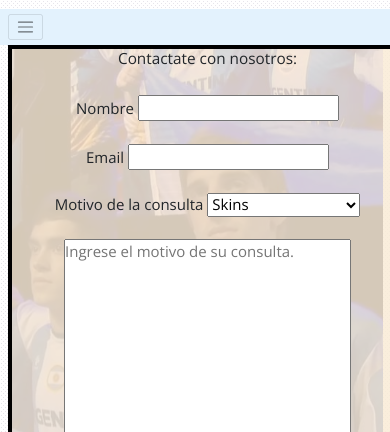
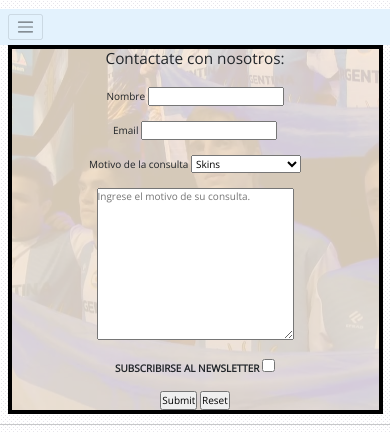
Before and after one commit to chrisN12/CODER_FINAL, a plain HTML site: page pages/contacto.html in a window 390 px wide. Shown: the part 232-664 px from the top of the page. Drawn offline with nearby package versions, Linux system fonts and the light colour scheme.

Commit message:
formulario responsive

```diff
--- a/sass/styles.scss
+++ b/sass/styles.scss
@@ -207,7 +207,20 @@ footer {
     margin: auto;
     background-color: rgba(250, 235, 215, 0.856);
     text-align: center;
-    font-size: 15px;
+    font-size: 1.5rem;
+}
+@media all and (max-width: 450px) {
+    .contacto__formulario {
+        border-color: black;
+    border-style: solid;
+    border-width: 4px;
+    width: auto;
+    height: auto;
+    margin: auto;
+    background-color: rgba(250, 235, 215, 0.856);
+    text-align: center;
+    font-size: 1rem;
+    }
 }
 
 /* SECCION DE SKINS */
```
Also changed, not shown: css/styles.css, 1 other file.
